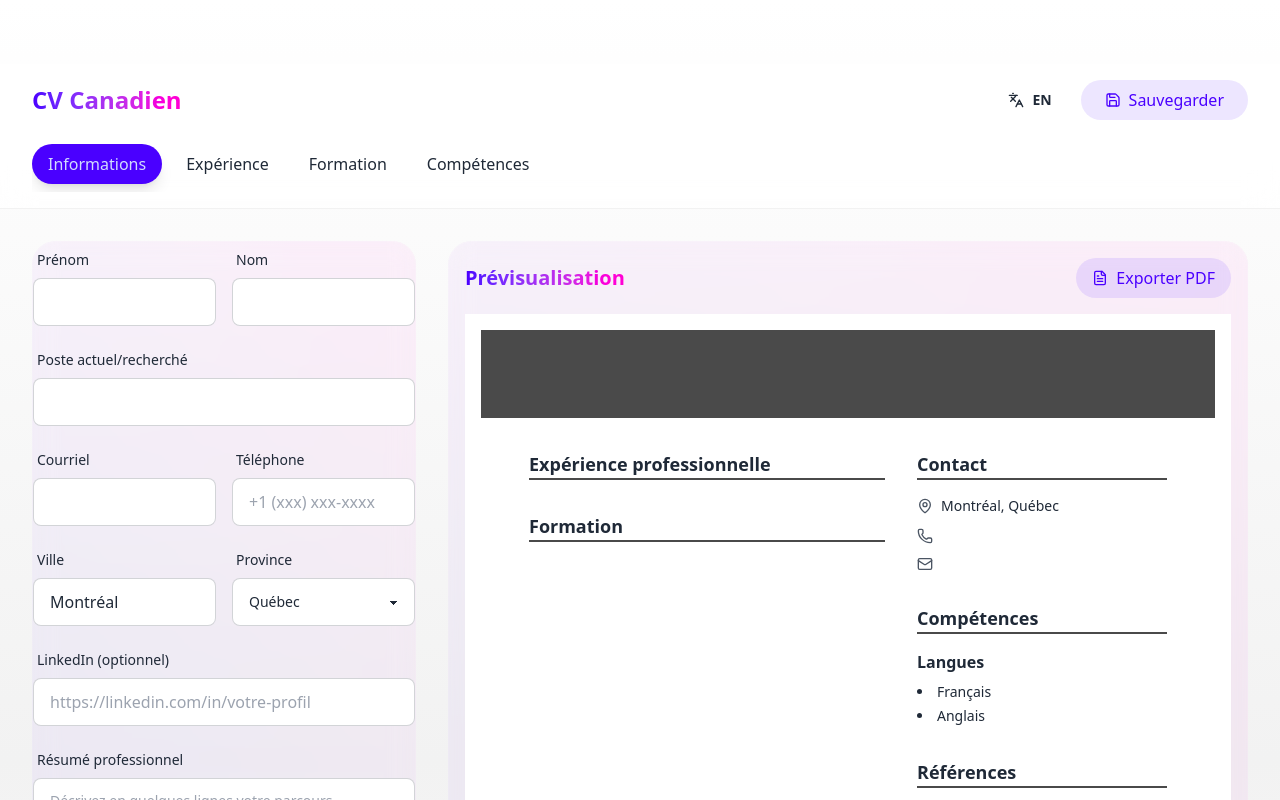
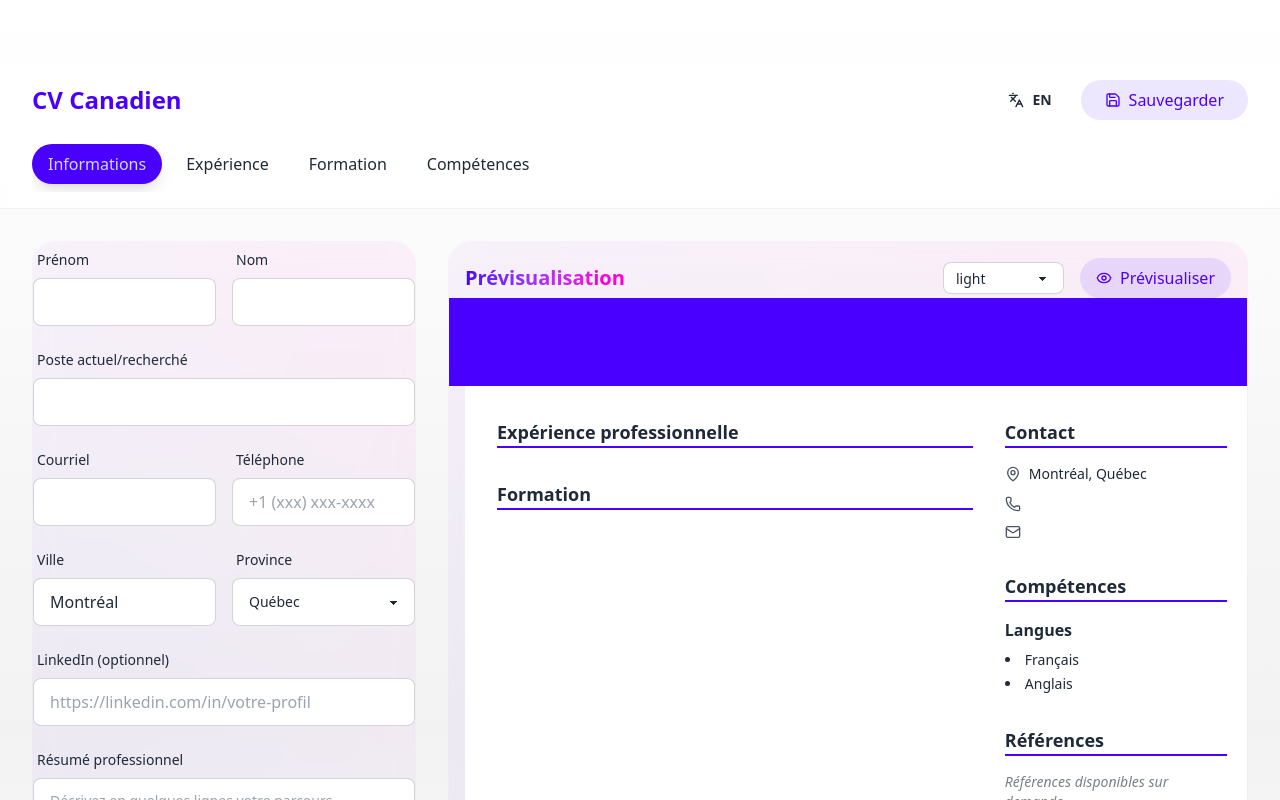
Before and after one commit to Malmeu/cvbuilder-main, a Next.js app: page /canadian-builder in a window 1280 px wide. Shown: the top 800 px of the page. Built offline with nearby package versions, Linux system fonts and the light colour scheme.

Commit message:
correction du pdf canadian

```diff
--- a/app/canadian-builder/page.tsx
+++ b/app/canadian-builder/page.tsx
@@ -2,12 +2,15 @@
 
 import { useState, useEffect, useRef } from 'react'
 import { CanadianCV } from '../types/canadian-cv'
-import { FileText, Save, Languages } from 'lucide-react'
+import { FileText, Save, Languages, Eye } from 'lucide-react'
 import PersonalDetailsForm from '../components/canadian/PersonalDetailsForm'
 import ExperienceForm from '../components/canadian/ExperienceForm'
 import EducationForm from '../components/canadian/EducationForm'
 import SkillsForm from '../components/canadian/SkillsForm'
 import CVPreview from '../components/canadian/CVPreview'
+import html2canvas from 'html2canvas-pro'
+import jsPDF from 'jspdf'
+import confetti from 'canvas-confetti'
 
 const defaultCV: CanadianCV = {
   personalDetails: {
@@ -44,10 +47,45 @@ const tabs = [
   { id: 'skills', labelFr: 'Compétences', labelEn: 'Skills' },
 ]
 
+const themes = [
+  "light",
+  "dark",
+  "cupcake",
+  "bumblebee",
+  "emerald",
+  "corporate",
+  "synthwave",
+  "retro",
+  "cyberpunk",
+  "valentine",
+  "halloween",
+  "garden",
+  "forest",
+  "aqua",
+  "lofi",
+  "pastel",
+  "fantasy",
+  "wireframe",
+  "black",
+  "luxury",
+  "dracula",
+  "cmyk",
+  "autumn",
+  "business",
+  "acid",
+  "lemonade",
+  "night",
+  "coffee",
+  "winter",
+]
+
 export default function CanadianBuilder() {
   const [cv, setCV] = useState<CanadianCV>(defaultCV)
   const [activeTab, setActiveTab] = useState('personal')
   const [windowWidth, setWindowWidth] = useState(0)
+  const cvPreviewRef = useRef<HTMLDivElement>(null)
+  const [isGenerating, setIsGenerating] = useState(false)
+  const [theme, setTheme] = useState('light')
 
   useEffect(() => {
     setWindowWidth(window.innerWidth)
@@ -56,37 +94,74 @@ export default function CanadianBuilder() {
     return () => window.removeEventListener('resize', handleResize)
   }, [])
 
-  useEffect(() => {
-    const style = document.createElement('style')
-    style.textContent = `
-      @media print {
-        @page {
-          margin: 0;
-        }
-        body * {
-          visibility: hidden;
-        }
-        .cv-preview-print {
-          visibility: visible !important;
-          position: absolute;
-          left: 0;
-          top: 0;
-          width: 100%;
-          padding: 20px;
-        }
-        .cv-preview-print * {
-          visibility: visible !important;
+  const handleDownloadPdf = async () => {
+    const element = cvPreviewRef.current
+    if(element && !isGenerating){
+      setIsGenerating(true)
+      try {
+        // Créer un conteneur temporaire avec le thème appliqué
+        const container = document.createElement('div')
+        container.setAttribute('data-theme', theme)
+        container.style.width = '210mm'
+        container.style.margin = '0'
+        container.style.background = 'white'
+
+        // Cloner l'élément du CV
+        const clone = element.cloneNode(true) as HTMLElement
+        container.appendChild(clone)
+        document.body.appendChild(container)
+
+        const canvas = await html2canvas(container, {
+          scale: 3,
+          useCORS: true,
+          allowTaint: true,
+          backgroundColor: null,
+          onclone: (clonedDoc) => {
+            const clonedElement = clonedDoc.querySelector('[data-cv-preview]') as HTMLElement
+            if (clonedElement) {
+              // Appliquer les styles calculés
+              const computedStyle = window.getComputedStyle(element)
+              clonedElement.style.cssText = computedStyle.cssText
             }
           }
-    `
-    document.head.appendChild(style)
-    return () => {
-      document.head.removeChild(style)
+        })
+
+        // Nettoyer le conteneur temporaire
+        document.body.removeChild(container)
+
+        const imgData = canvas.toDataURL('image/png')
+
+        const pdf = new jsPDF({
+          orientation: "portrait",
+          unit: 'mm',
+          format: "a4",
+          compress: true
+        })
+
+        const pdfWidth = pdf.internal.pageSize.getWidth()
+        const pdfHeight = (canvas.height * pdfWidth) / canvas.width
+
+        pdf.addImage(imgData, 'PNG', 0, 0, pdfWidth, pdfHeight, undefined, 'FAST')
+        pdf.save(`CV_${cv.personalDetails.firstName}_${cv.personalDetails.lastName}.pdf`)
+
+        const modal = document.getElementById('preview_modal') as HTMLDialogElement
+        if(modal){
+          modal.close()
         }
-  }, [])
 
-  const handlePrint = () => {
-    window.print()
+        confetti({
+          particleCount: 100,
+          spread: 70,
+          origin: {y: 0.6},
+          zIndex: 9999
+        })
+
+      } catch (error) {
+        console.error('Erreur lors de la génération du PDF:', error)
+      } finally {
+        setIsGenerating(false)
+      }
+    }
   }
 
   return (
@@ -95,7 +170,7 @@ export default function CanadianBuilder() {
       <div className="sticky top-0 z-40 bg-base-100/80 backdrop-blur-lg border-b border-base-200 mb-8">
         <div className="max-w-7xl mx-auto px-4 sm:px-6 lg:px-8 py-4">
           <div className="flex flex-wrap items-center justify-between gap-4">
-            <h1 className="text-2xl font-bold bg-gradient-to-r from-primary to-secondary bg-clip-text text-transparent">
+            <h1 className="text-2xl font-bold text-primary">
               {cv.language === 'fr' ? 'CV Canadien' : 'Canadian Resume'}
             </h1>
 
@@ -193,17 +268,65 @@ export default function CanadianBuilder() {
                     <h2 className="text-xl font-bold bg-gradient-to-r from-primary to-secondary bg-clip-text text-transparent">
                       {cv.language === 'fr' ? 'Prévisualisation' : 'Preview'}
                     </h2>
+                    <div className="flex gap-4 items-center">
+                      <select
+                        className="select select-bordered select-sm"
+                        value={theme}
+                        onChange={(e) => setTheme(e.target.value)}
+                      >
+                        {themes.map((t) => (
+                          <option key={t} value={t}>{t}</option>
+                        ))}
+                      </select>
                       <button
                         className="px-4 py-2 bg-primary/10 text-primary rounded-full hover:bg-primary/20 transition-all inline-flex items-center gap-2"
-                      onClick={handlePrint}
+                        onClick={() => (document.getElementById('preview_modal') as HTMLDialogElement).showModal()}
+                      >
+                        <Eye className="w-4 h-4" />
+                        {cv.language === 'fr' ? 'Prévisualiser' : 'Preview'}
+                      </button>
+                    </div>
+                  </div>
+                  <div
+                    ref={cvPreviewRef}
+                    data-cv-preview
+                    data-theme={theme}
+                    className="bg-base-100 w-[210mm] mx-auto"
+                  >
+                    <CVPreview cv={cv} theme={theme} />
+                  </div>
+
+                  <dialog id="preview_modal" className="modal">
+                    <div className="modal-box w-11/12 max-w-5xl">
+                      <h3 className="font-bold text-lg mb-4">
+                        {cv.language === 'fr' ? 'Prévisualisation de votre CV' : 'Preview your Resume'}
+                      </h3>
+                      <div
+                        className="bg-base-100 w-[210mm] mx-auto"
+                        data-theme={theme}
+                      >
+                        <CVPreview cv={cv} theme={theme} />
+                      </div>
+                      <div className="modal-action">
+                        <form method="dialog" className="flex gap-2">
+                          <button className="btn">
+                            {cv.language === 'fr' ? 'Fermer' : 'Close'}
+                          </button>
+                          <button
+                            className="btn btn-primary"
+                            onClick={handleDownloadPdf}
+                            disabled={isGenerating}
                           >
                             <FileText className="w-4 h-4" />
-                      {cv.language === 'fr' ? 'Exporter PDF' : 'Export PDF'}
+                            {isGenerating
+                              ? (cv.language === 'fr' ? 'Génération...' : 'Generating...')
+                              : (cv.language === 'fr' ? 'Télécharger PDF' : 'Download PDF')
+                            }
                           </button>
+                        </form>
                       </div>
-                  <div className="cv-preview-print bg-white p-8">
-                    <CVPreview cv={cv} />
                     </div>
+                  </dialog>
                 </div>
               </div>
             </div>
--- a/app/components/canadian/CVPreview.tsx
+++ b/app/components/canadian/CVPreview.tsx
@@ -3,11 +3,35 @@
 import { CanadianCV } from '@/app/types/canadian-cv'
 import { MapPin, Mail, Phone, Linkedin } from 'lucide-react'
 
-interface Props {
-  cv: CanadianCV
+interface CVPreviewProps {
+  cv: CanadianCV;
+  theme: string;
 }
 
-export default function CVPreview({ cv }: Props) {
+export default function CVPreview({ cv, theme }: CVPreviewProps) {
+  const text = {
+    fr: {
+      experience: 'Expérience professionnelle',
+      education: 'Formation',
+      skills: 'Compétences',
+      contact: 'Contact',
+      interests: "Centres d'intérêt",
+      references: 'Références',
+      present: 'Présent'
+    },
+    en: {
+      experience: 'Professional Experience',
+      education: 'Education',
+      skills: 'Skills',
+      contact: 'Contact',
+      interests: 'Interests',
+      references: 'References',
+      present: 'Present'
+    }
+  }
+
+  const labels = cv.language === 'fr' ? text.fr : text.en
+
   const formatDate = (date: string) => {
     if (!date) return ''
     const [year, month] = date.split('-')
@@ -18,56 +42,33 @@ export default function CVPreview({ cv }: Props) {
     return `${monthNames[cv.language][parseInt(month) - 1]} ${year}`
   }
 
-  const labels = {
-    fr: {
-      experience: 'Expérience professionnelle',
-      education: 'Formation',
-      skills: 'Compétences',
-      present: 'Présent',
-      contact: 'Contact',
-      interests: "Centres d'intérêt",
-      references: 'Références'
-    },
-    en: {
-      experience: 'Professional Experience',
-      education: 'Education',
-      skills: 'Skills',
-      present: 'Present',
-      contact: 'Contact',
-      interests: 'Interests',
-      references: 'References'
-    }
-  }
-
-  const text = labels[cv.language]
-
   return (
     <div className="p-8 max-w-[210mm] mx-auto" style={{ minHeight: '297mm' }}>
       <div className="space-y-8">
         {/* En-tête */}
-        <header className="relative bg-[#4A4A4A] text-white -mx-6 md:-mx-12 -mt-6 md:-mt-12 p-4 md:p-8 mb-6 md:mb-8">
+        <header className="relative bg-primary text-primary-content -mx-6 md:-mx-12 -mt-6 md:-mt-12 p-4 md:p-8 mb-6 md:mb-8">
           <h1 className="text-2xl md:text-4xl font-bold mb-2">
             {cv.personalDetails.firstName} {cv.personalDetails.lastName}
           </h1>
           <h2 className="text-lg md:text-xl mb-3 md:mb-4">{cv.personalDetails.currentPosition}</h2>
-          <p className="text-xs md:text-sm max-w-2xl mb-4 md:mb-6 text-gray-200">
+          <p className="text-xs md:text-sm max-w-2xl mb-4 md:mb-6">
             {cv.personalDetails.summary}
           </p>
         </header>
 
-        <div className="grid grid-cols-1 lg:grid-cols-[1fr_250px] gap-4 md:gap-8">
-          <main>
+        <div className="grid grid-cols-3 gap-8">
+          <main className="col-span-2">
             {/* Expérience */}
             <section className="mb-6 md:mb-8">
-              <h2 className="text-base md:text-lg font-bold border-b-2 border-[#4A4A4A] mb-3 md:mb-4">
-                {text.experience}
+              <h2 className="text-base md:text-lg font-bold border-b-2 border-primary mb-3 md:mb-4">
+                {labels.experience}
               </h2>
               {cv.experiences.map((exp, index) => (
                 <div key={index} className="mb-4 md:mb-6">
                   <div className="flex flex-col md:flex-row md:justify-between md:items-start mb-1 md:mb-2">
                     <h3 className="font-bold text-sm md:text-base">{exp.position}</h3>
-                    <div className="text-xs md:text-sm text-gray-600">
-                      {formatDate(exp.startDate)} - {exp.current ? text.present : formatDate(exp.endDate)}
+                    <div className="text-xs md:text-sm text-base-content/60">
+                      {formatDate(exp.startDate)} - {exp.current ? labels.present : formatDate(exp.endDate)}
                     </div>
                   </div>
                   <div className="text-xs md:text-sm mb-1 md:mb-2">
@@ -84,8 +85,8 @@ export default function CVPreview({ cv }: Props) {
 
             {/* Formation */}
             <section className="mb-6 md:mb-8">
-              <h2 className="text-base md:text-lg font-bold border-b-2 border-[#4A4A4A] mb-3 md:mb-4">
-                {text.education}
+              <h2 className="text-base md:text-lg font-bold border-b-2 border-primary mb-3 md:mb-4">
+                {labels.education}
               </h2>
               {cv.education.map((edu, index) => (
                 <div key={index} className="mb-3 md:mb-4">
@@ -96,12 +97,12 @@ export default function CVPreview({ cv }: Props) {
                         <span className="font-semibold">{edu.institution}</span> | {edu.city}, {edu.province}
                       </div>
                       {edu.equivalence && (
-                        <div className="text-xs md:text-sm text-gray-600 italic">
+                        <div className="text-xs md:text-sm text-base-content/60 italic">
                           {edu.equivalence}
                         </div>
                       )}
                     </div>
-                    <div className="text-xs md:text-sm text-gray-600">
+                    <div className="text-xs md:text-sm text-base-content/60">
                       {edu.startYear} - {edu.endYear}
                     </div>
                   </div>
@@ -113,8 +114,8 @@ export default function CVPreview({ cv }: Props) {
           <aside>
             {/* Contact */}
             <section className="mb-6 md:mb-8">
-              <h2 className="text-base md:text-lg font-bold border-b-2 border-[#4A4A4A] mb-3 md:mb-4">
-                {text.contact}
+              <h2 className="text-base md:text-lg font-bold border-b-2 border-primary mb-3 md:mb-4">
+                {labels.contact}
               </h2>
               <div className="space-y-2 md:space-y-3 text-xs md:text-sm">
                 <div className="flex items-center gap-2">
@@ -140,8 +141,8 @@ export default function CVPreview({ cv }: Props) {
 
             {/* Compétences */}
             <section className="mb-6 md:mb-8">
-              <h2 className="text-base md:text-lg font-bold border-b-2 border-[#4A4A4A] mb-3 md:mb-4">
-                {text.skills}
+              <h2 className="text-base md:text-lg font-bold border-b-2 border-primary mb-3 md:mb-4">
+                {labels.skills}
               </h2>
               {cv.skills.map((category, index) => (
                 <div key={index} className="mb-3 md:mb-4">
@@ -158,16 +159,14 @@ export default function CVPreview({ cv }: Props) {
             {/* Centres d'intérêt */}
             {cv.interests.length > 0 && (
               <section className="mb-6 md:mb-8">
-                <h2 className="text-base md:text-lg font-bold border-b-2 border-[#4A4A4A] mb-3 md:mb-4">
-                  {text.interests}
+                <h2 className="text-base md:text-lg font-bold border-b-2 border-primary mb-3 md:mb-4">
+                  {labels.interests}
                 </h2>
                 <ul className="list-disc list-inside text-xs md:text-sm space-y-0.5 md:space-y-1">
                   {cv.interests.map((interest, index) => (
                     <li key={index}>
                       <span className="font-semibold">{interest.name}</span>
-                      {interest.description && (
-                        <span className="text-gray-600"> - {interest.description}</span>
-                      )}
+                      {interest.description && ` - ${interest.description}`}
                     </li>
                   ))}
                 </ul>
@@ -177,10 +176,10 @@ export default function CVPreview({ cv }: Props) {
             {/* Références */}
             {cv.references.available && (
               <section>
-                <h2 className="text-base md:text-lg font-bold border-b-2 border-[#4A4A4A] mb-3 md:mb-4">
-                  {text.references}
+                <h2 className="text-base md:text-lg font-bold border-b-2 border-primary mb-3 md:mb-4">
+                  {labels.references}
                 </h2>
-                <p className="text-xs md:text-sm text-gray-600 italic">
+                <p className="text-xs md:text-sm text-base-content/60 italic">
                   {cv.references.text}
                 </p>
               </section>
@@ -189,5 +188,5 @@ export default function CVPreview({ cv }: Props) {
         </div>
       </div>
     </div>
-  )
+  );
 }
--- a/package.json
+++ b/package.json
@@ -12,6 +12,7 @@
     "@types/lodash": "^4.17.14",
     "canvas-confetti": "^1.9.3",
     "html2canvas-pro": "^1.5.8",
+    "html2pdf.js": "^0.10.2",
     "jspdf": "^2.5.2",
     "lucide-react": "^0.468.0",
     "next": "15.1.0",
```
Also changed, not shown: tsconfig.json (+4 -3 lines), types/html2pdf.d.ts (added, +33 -0 lines), 1 other file (tests, documents, lock files or other folders). Lines whose indentation alone changed are shown as unchanged.
